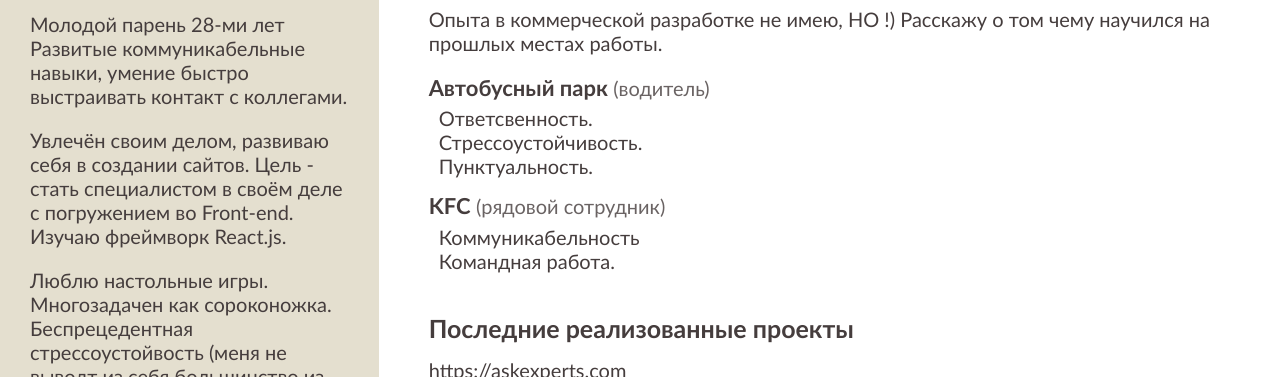
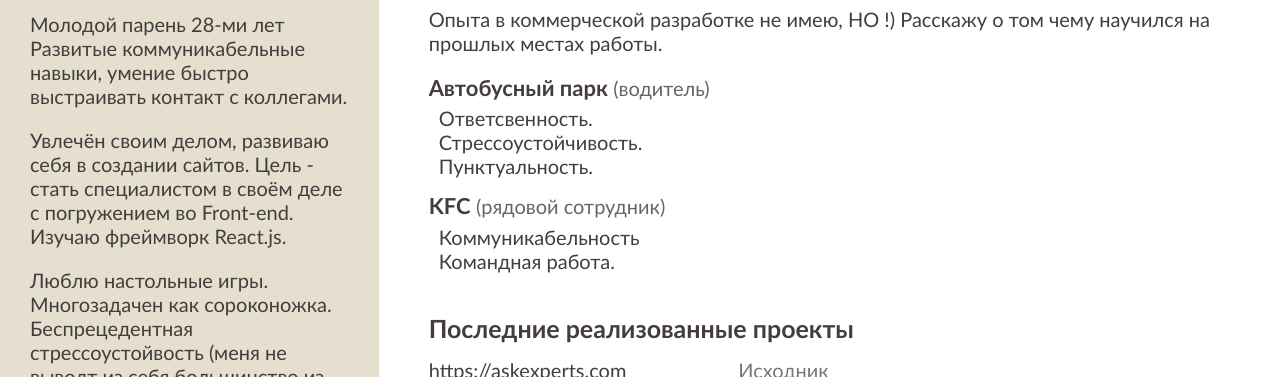
Before and after one commit to Mahinator96/CV, a plain HTML site: page index.html in a window 1280 px wide. Shown: the part 423-800 px from the top of the page. Drawn offline with Linux system fonts and the light colour scheme.

Commit message:
add source folder for job

```diff
--- a/css/style.css
+++ b/css/style.css
@@ -481,6 +481,10 @@ picture img {
   gap: 0.3125rem;
 }
 .cv-projects__item {
+  display: flex;
+  justify-content: space-between;
+  row-gap: 40px;
+  max-width: 400px;
   position: relative;
 }
 .cv-projects__preview {
@@ -503,6 +507,9 @@ picture img {
     display: none;
   }
 }
+.cv-projects__source {
+  opacity: 0.7;
+}
 @media (any-hover: hover) {
   .cv-projects__link:hover .cv-projects__preview {
     opacity: 1;
--- a/index.html
+++ b/index.html
@@ -183,6 +183,8 @@
                                             style="background-image: url(./img/preview-askexperts.jpg)"
                                         ></span
                                     ></a>
+
+                                    <a class="cv-projects__source" href="https://github.com/Mahinator96/AskExpertSRC">Исходник</a>
                                 </li>
                                 <li class="cv-projects__item">
                                     <a
@@ -196,6 +198,8 @@
                                             style="background-image: url(./img/preview-cyberpank.jpg)"
                                         ></span
                                     ></a>
+
+                                    <a class="cv-projects__source" href="https://github.com/Mahinator96/CyberpankSRC">Исходник</a>
                                 </li>
 
                                 <li class="cv-projects__item">
@@ -210,6 +214,8 @@
                                             style="background-image: url(./img/christmastrees.jpg)"
                                         ></span
                                     ></a>
+
+                                    <a class="cv-projects__source" href="https://github.com/Mahinator96/ChristmasTreesSRC">Исходник</a>
                                 </li>
                             </ul>
                         </article>
```
Also changed, not shown: img/stack/sprite.stack.html (+1 -1 lines), css/style.min.css.
